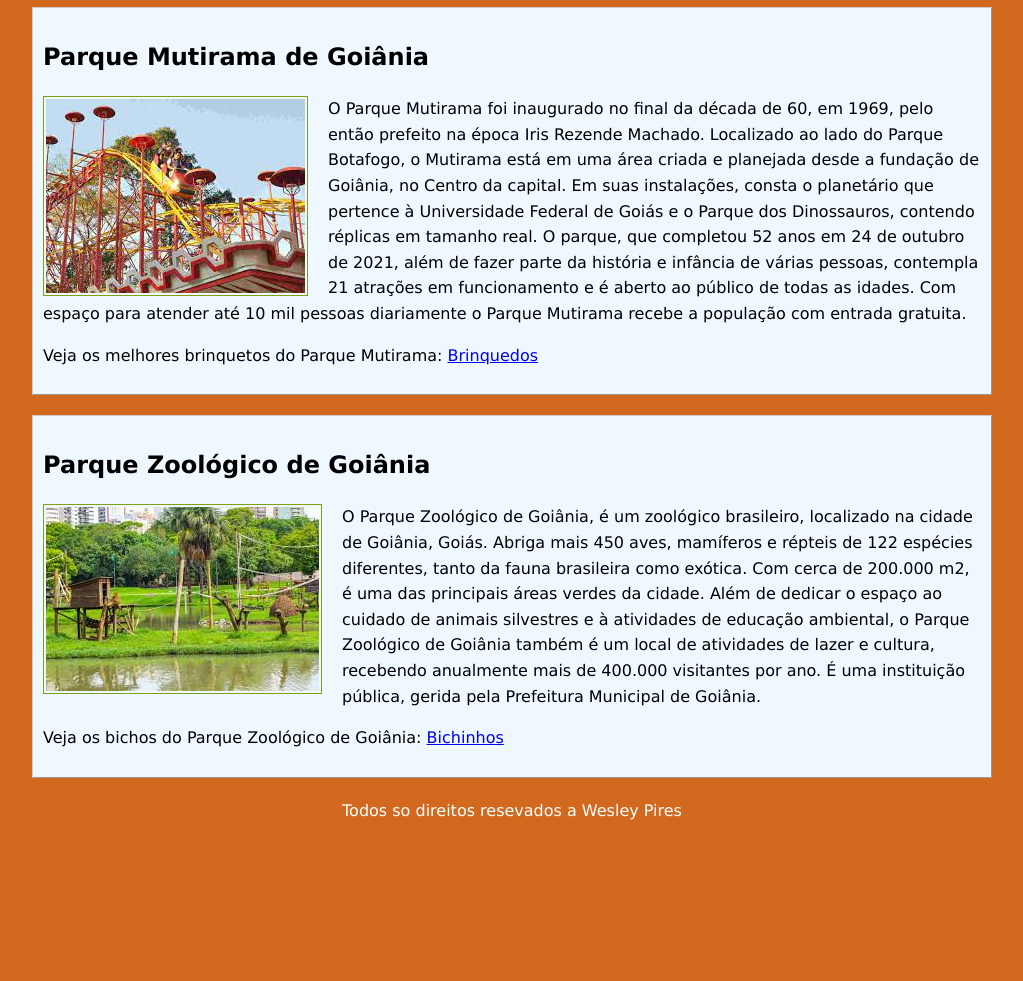
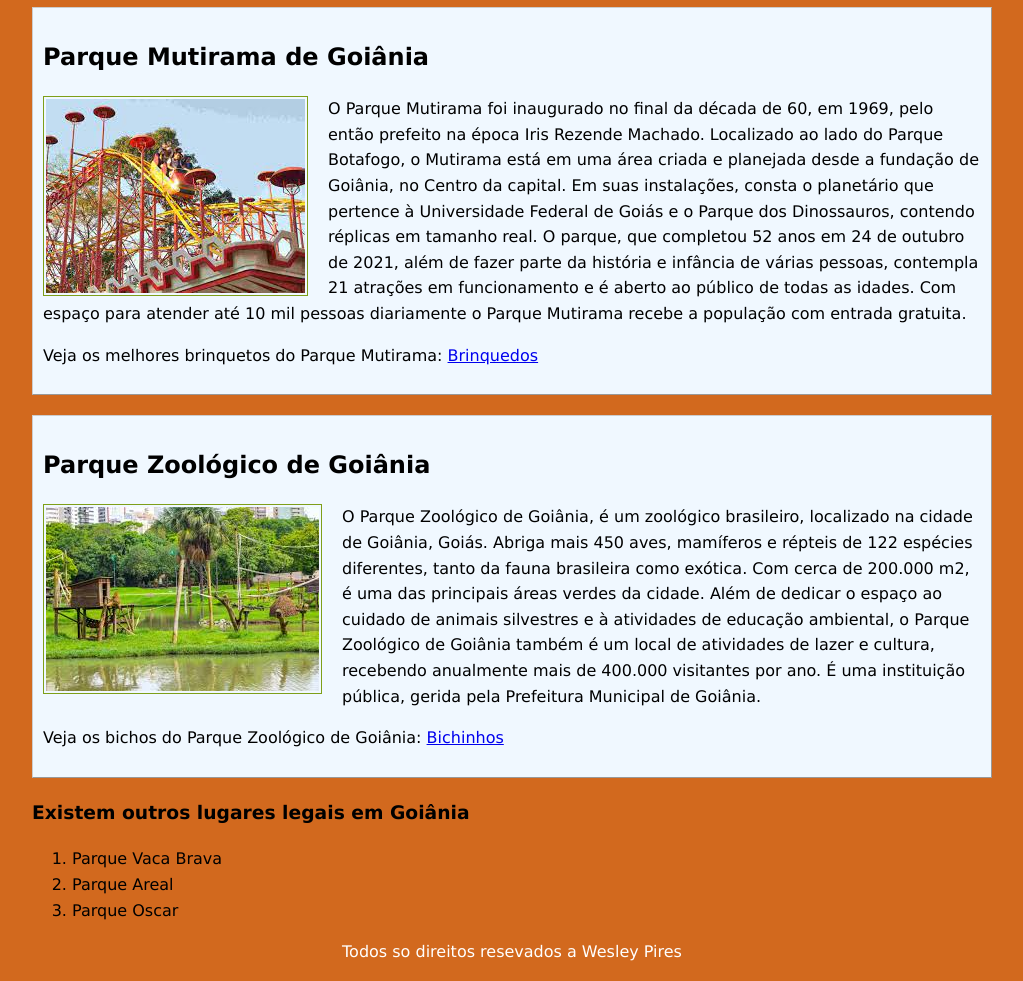
Before and after one commit to wesleypiresads/front-end, a plain HTML site: page index.html in a window 1280 px wide. Shown: the part 87-1068 px from the top of the page, without its empty margins (128-1151 px from the left). Before the commit the page ends 926 px from the top, so only its background shows below. Drawn offline with Linux system fonts and the light colour scheme.

Commit message:
Adicionado aside no index.html

```diff
--- a/index.html
+++ b/index.html
@@ -43,6 +43,14 @@
                 </p>
             </article>
         </section>
+        <aside>
+            <h3>Existem outros lugares legais em Goiânia</h3>
+            <ol>
+                <li>Parque Vaca Brava</li>
+                <li>Parque Areal</li>
+                <li>Parque Oscar</li>
+            </ol>
+        </aside>
         <footer>
             <p>Todos so direitos resevados a Wesley Pires</p>
         </footer>
```
